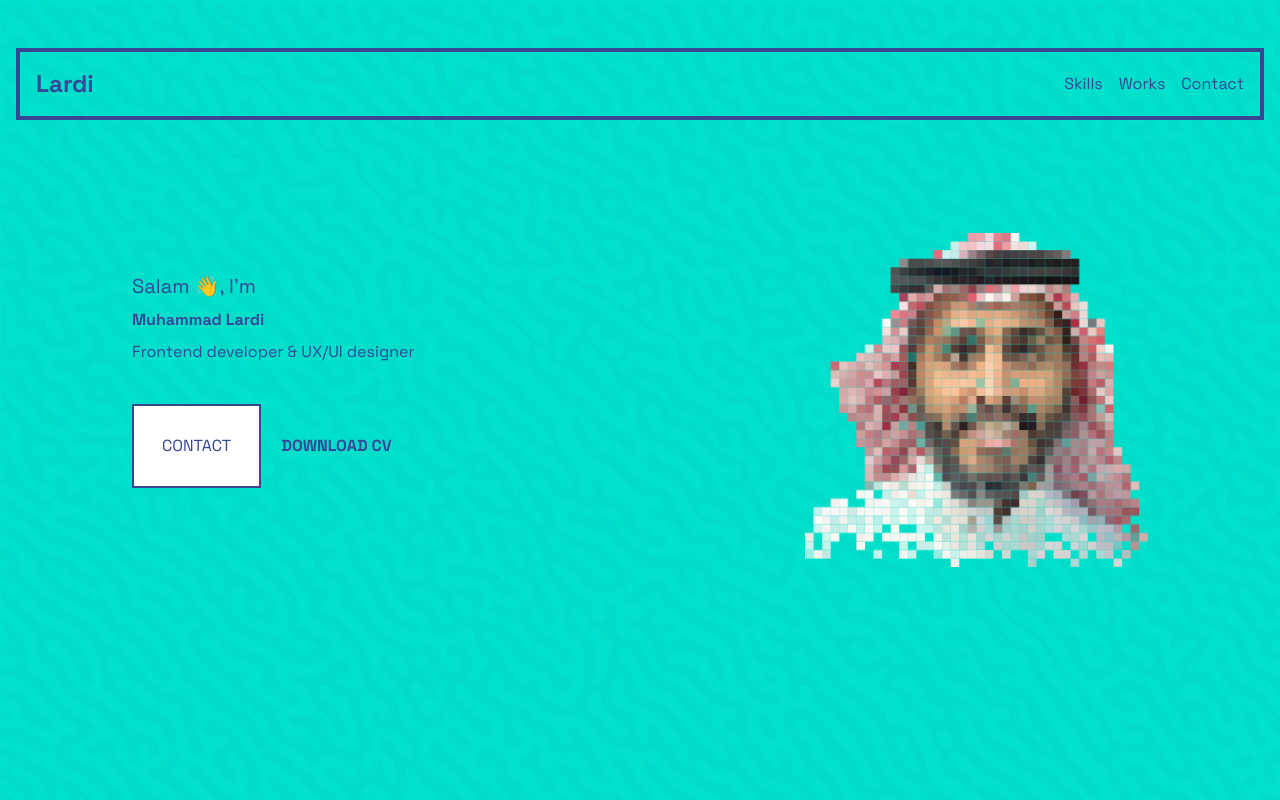
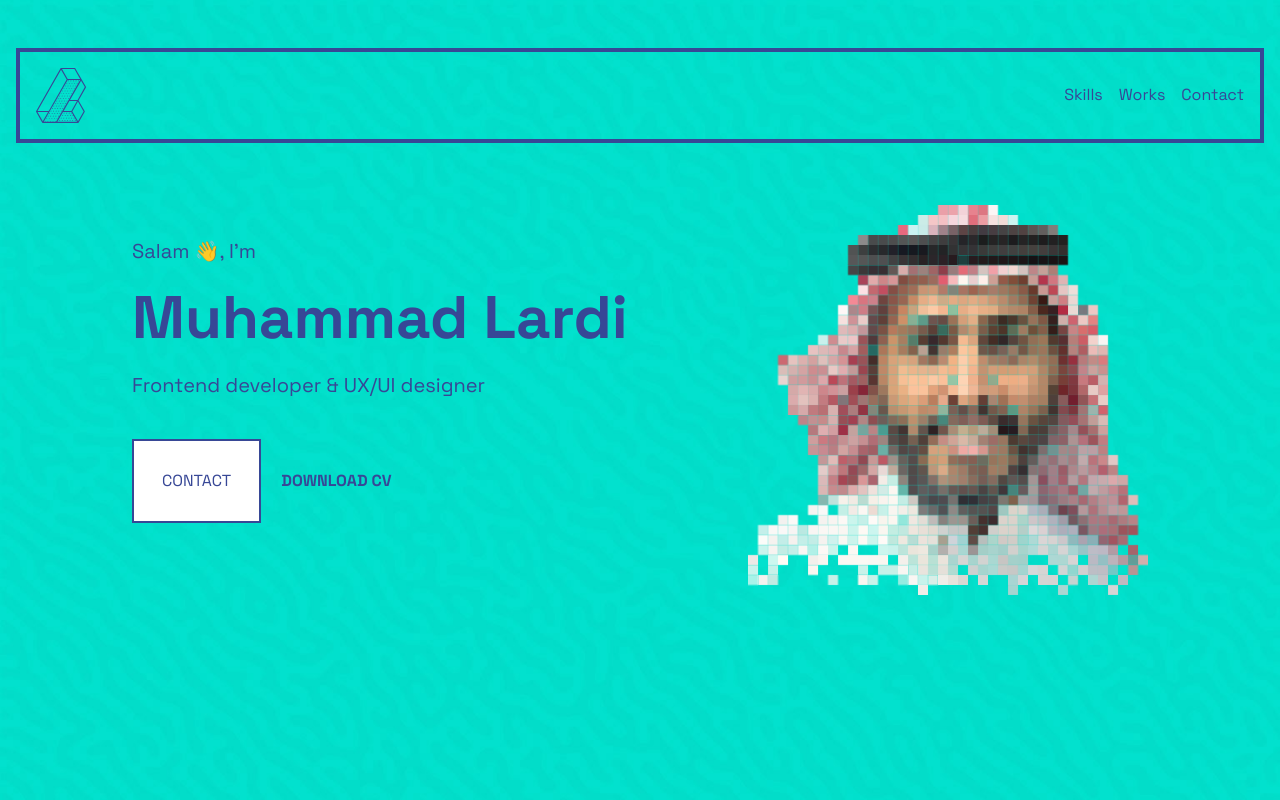
Before and after one commit to lardi/lardhiCV, a website: page index.html in a window 1280 px wide. Shown: the top 800 px of the page. Drawn offline with Linux system fonts and the light colour scheme.

Commit message:
change logo and fix avatr image

```diff
--- a/css/style.css
+++ b/css/style.css
@@ -33,6 +33,18 @@ header.active-scroll .inner {
 
 header.active-scroll .inner a {
     color: #fff;
+}
+
+#svgLogoContainer {
+    width: 50px;
+}
+
+#svgLogoContainer path {
+    fill: #374796;
+}
+
+header.active-scroll #svgLogoContainer path {
+    fill: #fff;
 }
 
 #playground h2 span,
--- a/index.html
+++ b/index.html
@@ -9,8 +9,8 @@
     <link href="css/style.css" rel="stylesheet">
     <title>Lardi CV</title>
         <!-- Favicon -->
-        <link rel="icon" href="favicon.ico" type="image/x-icon">
-        <link rel="shortcut icon" href="favicon.ico" type="image/x-icon">
+        <link rel="icon" href="favicon.png" type="image/png">
+        <link rel="shortcut icon" href="favicon.png" type="image/png">
 
         <!-- Open Graph data (for Facebook, WhatsApp, etc.) -->
         <meta property="og:title" content="Lardi CV">
@@ -29,7 +29,10 @@
             <div class="header-wrapper inner border-4 border-primary flex justify-between items-center p-4">
             <!-- Logo -->
             <div class="text-2xl font-bold">
-                <a class="text-2xl">Lardi</a>
+                <a class="text-2xl flex" href="/">
+                    <div id="svgLogoContainer"></div>
+                    <!-- <span>Lardi</span> -->
+                </a>
             </div>
             <!-- Navigation Links -->
             <nav class="flex space-x-4">
@@ -42,7 +45,7 @@
     </header>
     <section class="p-4 text-primary h-screen content-center hero pt-8 md:pt-0">
         <div class="mt-4 gap-4 px-4 md:px-[100px] container mx-auto flex flex-col-reverse md:flex-row">
-            <div class="p-4 content-center flex-grow">
+          <div class="p-4 content-center">
             <p class="text-xl">Salam 👋, I'm</p>
             <p class="mt-2 font-semibold md:text-[60px] text-[40px]">Muhammad Lardi</p>
             <p class="mt-2 md:text-xl text-md">Frontend developer & UX/UI designer</p>
@@ -51,8 +54,8 @@
               <a class="inline-block font-bold ml-4" href="lardi-cv.pdf">DOWNLOAD CV</a>
             </div>
           </div>
-            <div class="p-4 md:w-2/5 flex-1 w-2/5 h-fit">
-                <div id="svgContainer"></div>
+          <div class="p-4 w-full md:w-5/12 flex-1 h-fit md:justify-end flex">
+            <div id="svgContainer" class="md:max-w-[400px] max-w-[200px]" style="width: 100%;"></div>
           </div>
         </div>
       </section>
--- a/js/main.js
+++ b/js/main.js
@@ -36,6 +36,12 @@ function loadSVG() {
             });
         })
         .catch(error => console.error('Error fetching SVG:', error));
+    fetch('images/logo.svg')
+        .then(response => response.text())
+        .then(svgText => {
+            // Insert the SVG into the container
+            document.getElementById('svgLogoContainer').innerHTML = svgText;
+        })
 }
 
 // Load the SVG when the DOM is ready
```
Also changed, not shown: favicon.png (added), images/logo.svg (added), public/tailwind.css, 1 other file. Lines whose indentation alone changed are shown as unchanged.
